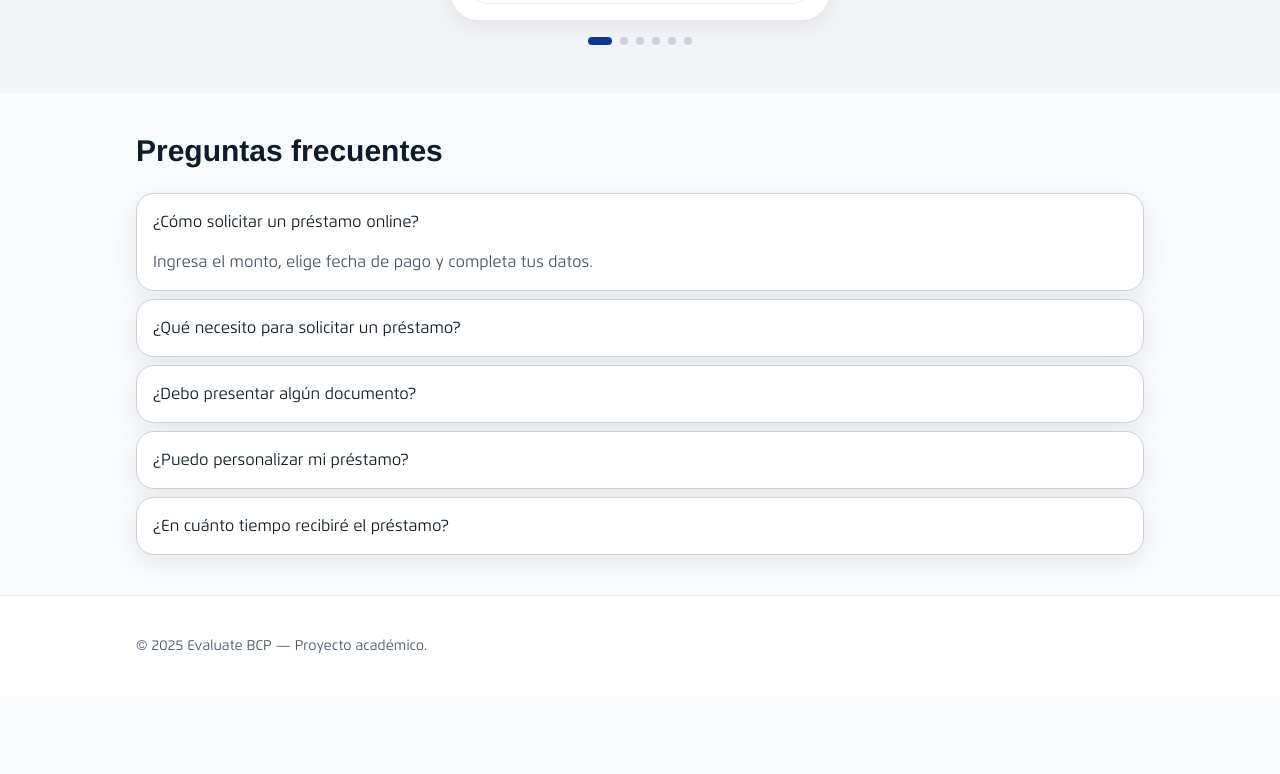
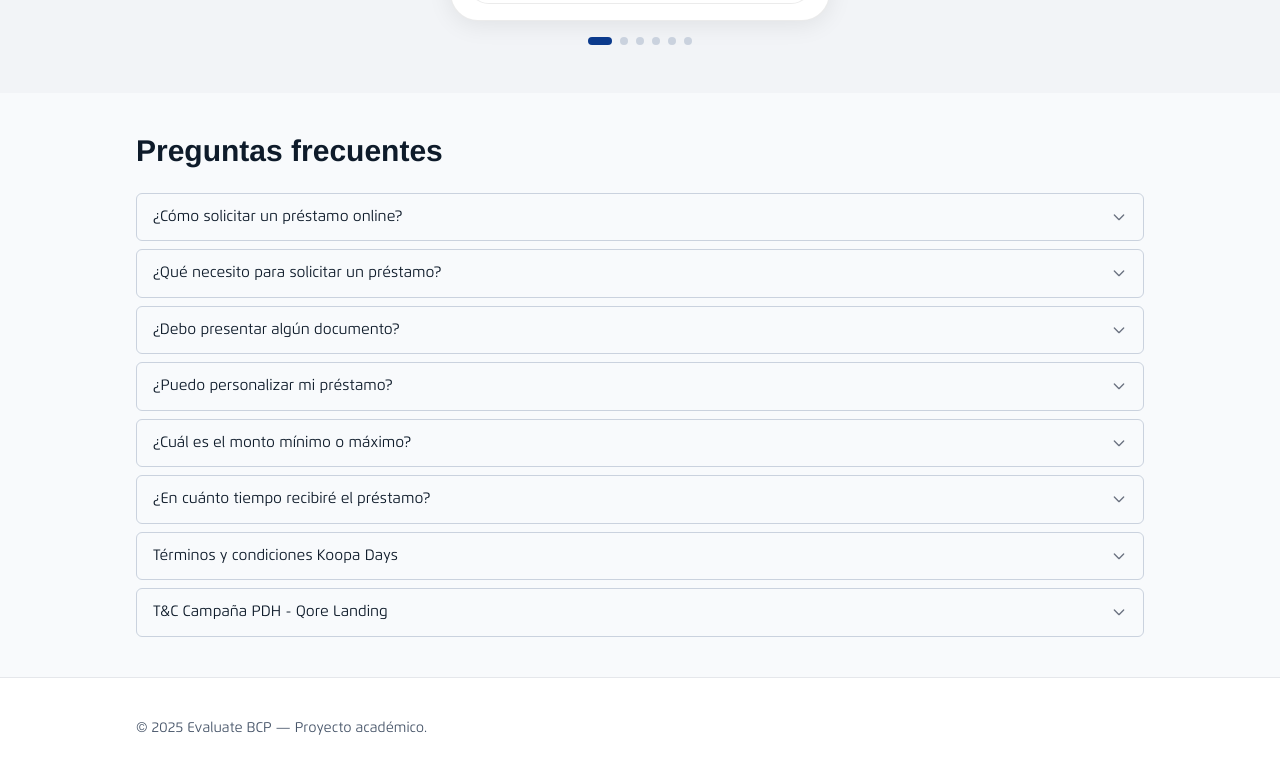
Before and after one commit to bcpevaluate-collab/evaluate-bcp, a Next.js app: page / in a window 1280 px wide. Shown: the part 2017-2791 px from the top of the page. Before the commit the page ends 2713 px from the top, so only its background shows below. Built offline with nearby package versions, Linux system fonts and the light colour scheme; a web font is replaced by a local one.

Commit message:
feat: hero con ilustración derecha + onda; form debajo como BCP

```diff
--- a/components/FAQ.tsx
+++ b/components/FAQ.tsx
@@ -1,26 +1,58 @@
+// components/FAQ.tsx
 "use client";
 import { useState } from "react";
 
-const items = [
-  { q: "¿Cómo solicitar un préstamo online?", a: "Ingresa el monto, elige fecha de pago y completa tus datos." },
-  { q: "¿Qué necesito para solicitar un préstamo?", a: "Documento vigente, mayoría de edad y evaluación crediticia." },
-  { q: "¿Debo presentar algún documento?", a: "Todo el proceso es digital; podríamos validar identidad." },
-  { q: "¿Puedo personalizar mi préstamo?", a: "Sí, podrás elegir montos y plazos disponibles." },
-  { q: "¿En cuánto tiempo recibiré el préstamo?", a: "Depende de la evaluación; objetivo: al instante." }
+const faqs = [
+  { q: "¿Cómo solicitar un préstamo online?", a: "Puedes solicitarlo completando el formulario online en pocos pasos." },
+  { q: "¿Qué necesito para solicitar un préstamo?", a: "Solo necesitas tu DNI vigente y una cuenta activa en el BCP." },
+  { q: "¿Debo presentar algún documento?", a: "No, todo el proceso es 100% digital." },
+  { q: "¿Puedo personalizar mi préstamo?", a: "Sí, puedes elegir el monto y la fecha de pago que mejor se adapten a ti." },
+  { q: "¿Cuál es el monto mínimo o máximo?", a: "El monto mínimo es S/ 100 y el máximo depende de tu perfil crediticio." },
+  { q: "¿En cuánto tiempo recibiré el préstamo?", a: "Una vez aprobado, el desembolso es inmediato en tu cuenta." },
+  { q: "Términos y condiciones Koopa Days", a: "Consulta los términos en nuestra web oficial." },
+  { q: "T&C Campaña PDH - Qore Landing", a: "Aplican restricciones según la campaña vigente." },
 ];
 
 export default function FAQ() {
-  const [open, setOpen] = useState<number | null>(0);
+  const [open, setOpen] = useState<number | null>(null);
+
   return (
     <div className="space-y-2">
-      {items.map((it, i) => (
-        <div key={i} className="card">
-          <button className="w-full text-left p-4 font-medium" onClick={() => setOpen(open === i ? null : i)}>
-            {it.q}
-          </button>
-          {open === i && <div className="px-4 pb-4 text-slate-600">{it.a}</div>}
-        </div>
-      ))}
+      {faqs.map((item, i) => {
+        const isOpen = open === i;
+        return (
+          <div
+            key={i}
+            className={`border rounded-md overflow-hidden transition
+                       ${isOpen ? "border-[#0B3A8C]" : "border-[#CAD2DE]"}`}
+          >
+            <button
+              className="w-full flex justify-between items-center px-4 py-3 text-left text-[15px] font-medium text-[#0E1B2A]"
+              onClick={() => setOpen(isOpen ? null : i)}
+            >
+              <span className={`${isOpen ? "text-[#0B3A8C]" : ""}`}>
+                {item.q}
+              </span>
+              <svg
+                className={`w-4 h-4 transform transition-transform ${
+                  isOpen ? "rotate-180 text-[#0B3A8C]" : "text-gray-500"
+                }`}
+                fill="none"
+                stroke="currentColor"
+                strokeWidth="2"
+                viewBox="0 0 24 24"
+              >
+                <path strokeLinecap="round" strokeLinejoin="round" d="M19 9l-7 7-7-7" />
+              </svg>
+            </button>
+            {isOpen && (
+              <div className="px-4 pb-3 text-sm text-slate-600 bg-gray-50">
+                {item.a}
+              </div>
+            )}
+          </div>
+        );
+      })}
     </div>
   );
 }
```
